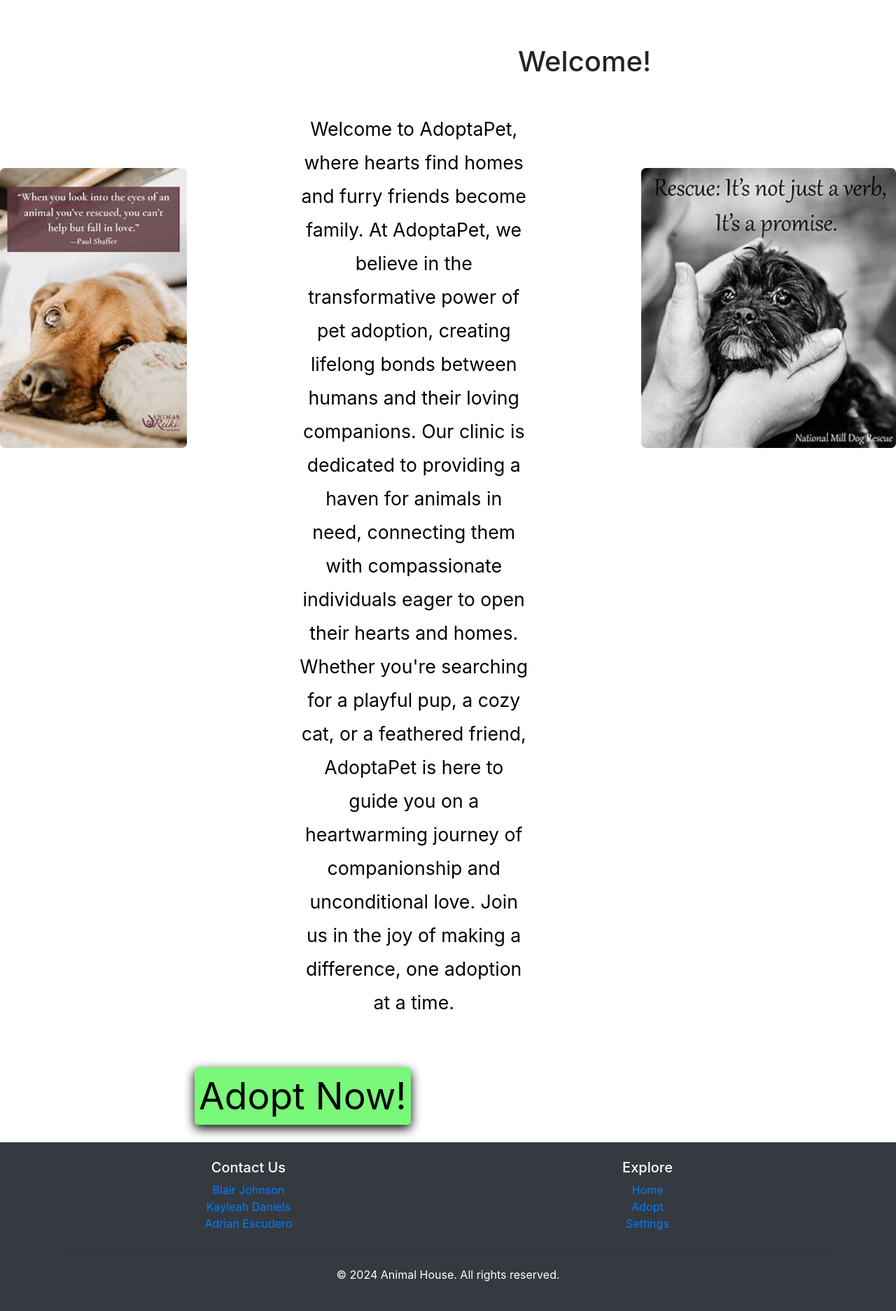
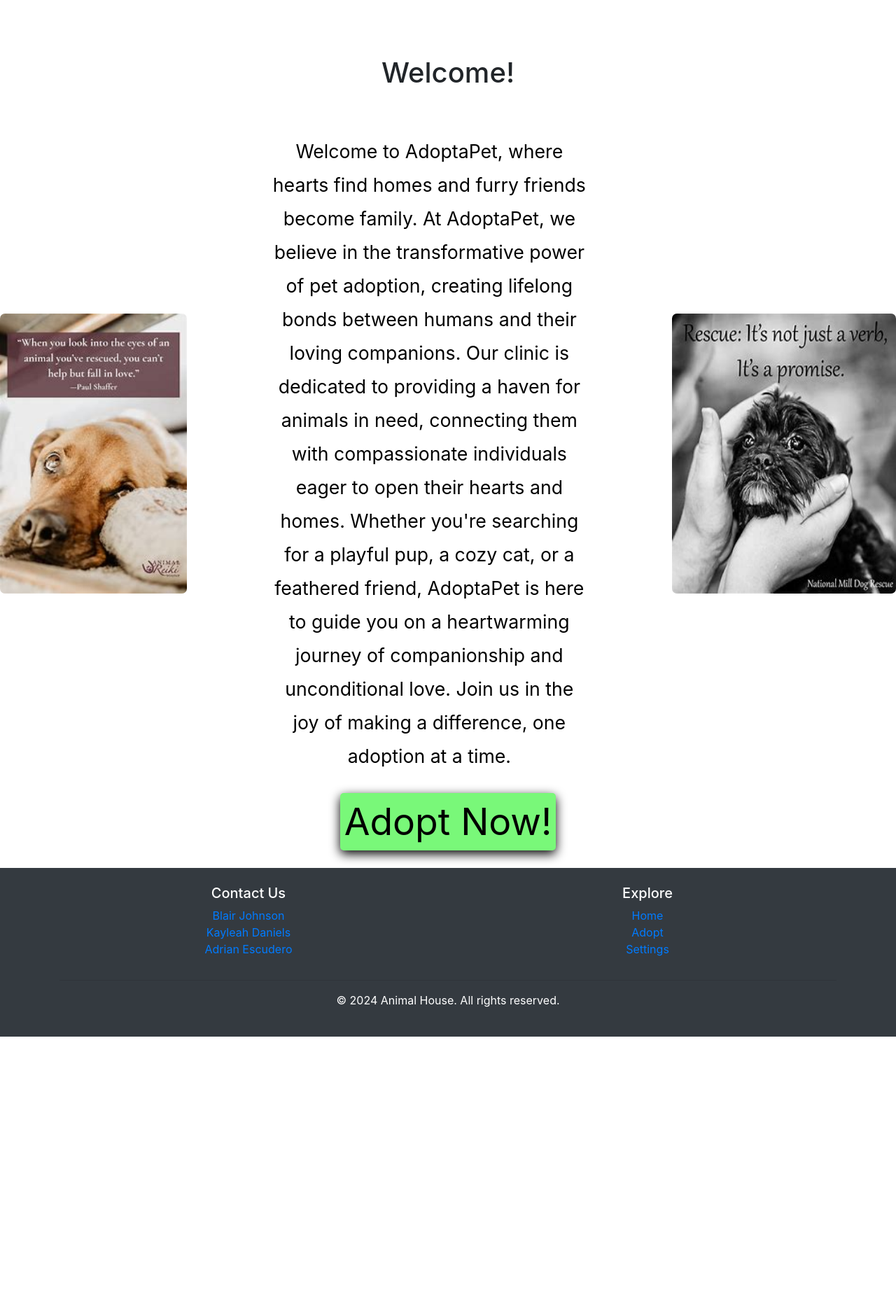
Before and after one commit to aescudero24/UnitProject-U6, a Django app: page /home/ in a window 1280 px wide. Shown: the part 96-1969 px from the top of the page at 70% size. After the commit the page ends 1577 px from the top, so only its background shows below. Run offline with Django 5.2, Linux system fonts and the light colour scheme; some libraries are stand-ins or nearby versions.

Commit message:
I think Welcome screen fixed

```diff
--- a/app/static/styles.css
+++ b/app/static/styles.css
@@ -19,7 +19,9 @@ footer {
     text-align: center;
     /* Added background color for better visibility*/
 }
+@media only screen and (maz-width:620px){
 
+}
 .AnimalHouse {
     color: rgb(246, 251, 255);
     font-family: Georgia, 'Times New Roman', Times, serif;
@@ -77,19 +79,22 @@ footer {
 .into{
     display: flex;
     justify-content: center;
-    width:40em;
+    width:30em;
     font-size: 20pt;
     line-height: 1.8em;
-    padding: 20vh;
+    padding: 17vh 5vh;
+    text-align: center;
+    margin: 0vh 10vh;
 
 }
 .chicken1{
+    display: flex;
     position: relative;
-    width:50vh;
+    width:40vh;
     height: 50vh;
-    padding: 0vh;
-    top:15em;
     border-radius: 7px;
+    align-self: center;
+
 
 }
 .nugget{
@@ -103,9 +108,9 @@ footer {
     top:7em;
 }
 .adoptNow{
+    display: flex;
     position: absolute;
-    right:13em;
-
+    /* right:13em; */
     bottom:0em;
     font-size: 40pt;
     background-color:rgb(121, 248, 121);
@@ -113,6 +118,8 @@ footer {
     border-radius: 5px;
     box-shadow: 0px 5px 15px;
     margin-bottom:25px;
+    margin-right: 18vw;
+    justify-content: center;
 
 }
 .adoptNow a{
@@ -128,9 +135,11 @@ footer {
     text-decoration: none;
 }
 .welcome{
-    top: 4em;
-    position: absolute;
-    left:18.5em;
+    display: flex;
+    top: 2em;
+    position: relative;
+
+    justify-content: center;
 }
 .adoptButton{
     position: relative;
--- a/app/templates/home.html
+++ b/app/templates/home.html
@@ -7,7 +7,6 @@
 
 
     <img class='chicken1' src="{% static 'images/OIP (22).jpg' %}" alt="OIP Image">
-
     <p class='into'>Welcome to AdoptaPet, where hearts find homes and furry friends become family. At AdoptaPet, we believe in the transformative power of pet adoption, creating lifelong bonds between humans and their loving companions. Our clinic is dedicated to providing a haven for animals in need, connecting them with compassionate individuals eager to open their hearts and homes. Whether you're searching for a playful pup, a cozy cat, or a feathered friend, AdoptaPet is here to guide you on a heartwarming journey of companionship and unconditional love. Join us in the joy of making a difference, one adoption at a time.</p>
     <img class='chicken1' src="{% static 'images/OIP (18).jpg' %}" alt="OIP Image">
     <button class='adoptNow ml-auto mr-auto'><a href="{% url "pets" %}">Adopt Now!<a></button>
```
Also changed, not shown: db.sqlite3.
